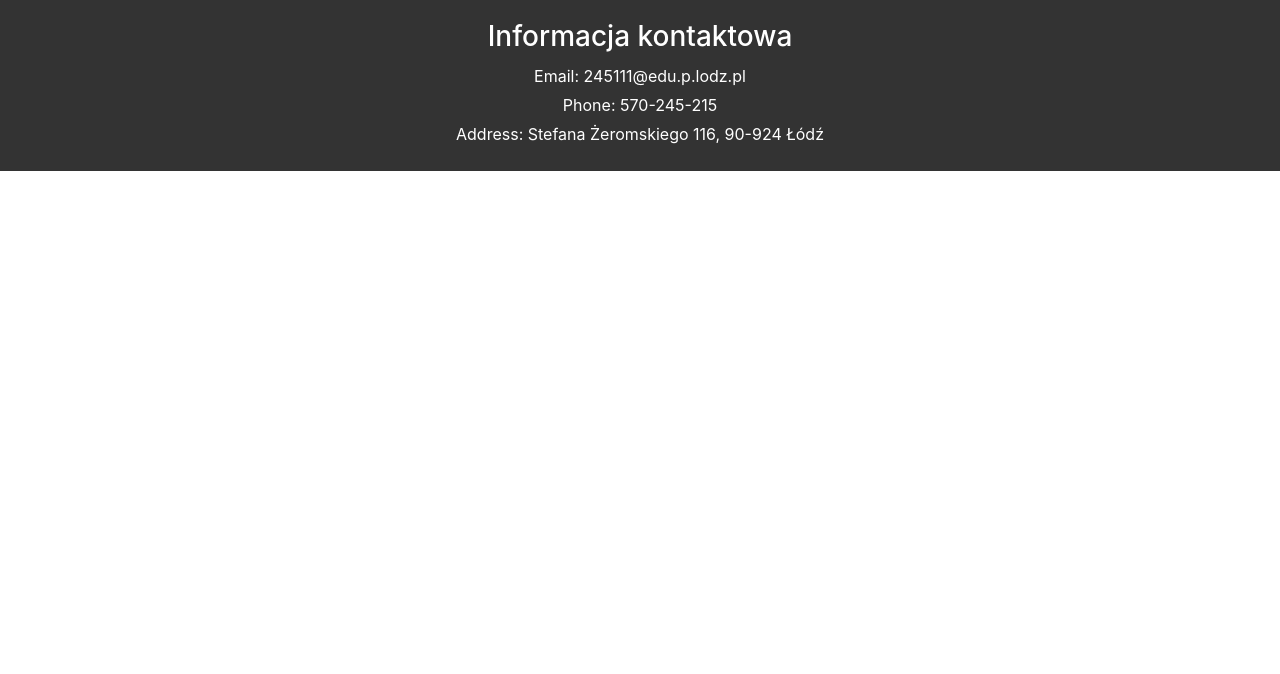
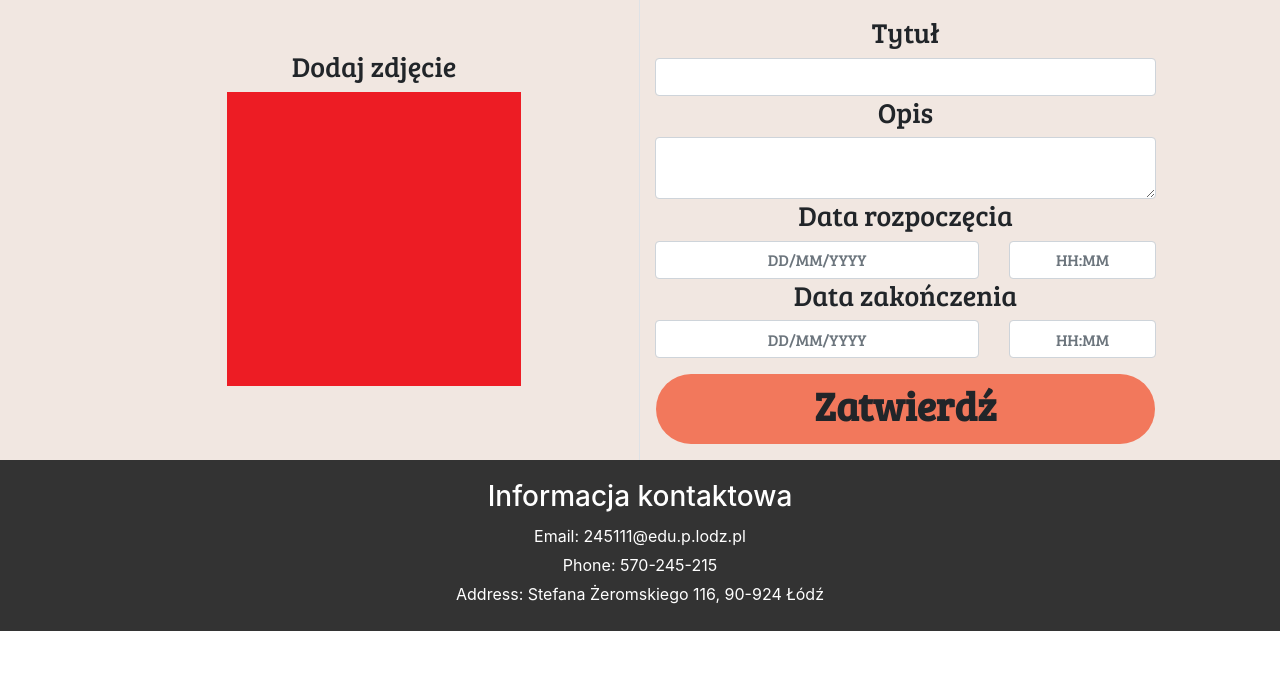
Before and after one commit to MarekKoprek/WCPL, a Django app: page /events/add in a window 1280 px wide. Shown: the part 126-800 px from the top of the page. Run offline with Django 5.2, Linux system fonts and the light colour scheme; some libraries are stand-ins or nearby versions.

Commit message:
Creating event add page

```diff
--- a/main/templates/main/events_add.html
+++ b/main/templates/main/events_add.html
@@ -1,4 +1,5 @@
 {% extends "main/base.html" %}
+{% load static %}
 
 {% block head %}
 <title>Add event</title>
@@ -9,5 +10,57 @@ active
 {% endblock events_activate %}
 
 {% block content %}
-
+<div class="container-fluid" style="background-color: #F1E7E1; font-family:Bree Serif">
+    <div class="container">
+        <form method="POST">
+            <div class="row mx-4">
+                <div class="col-md-6 border-right">
+                    <div class="d-flex justify-content-center align-items-center" style="height: 100%;">
+                        <div class="row justify-content-center align-items-center">
+                            <div class="col-md-12 text-center">
+                                <h3>Dodaj zdjęcie</h3>
+                            </div>
+                            <img class="rounded mb-4" src="{% static 'main/event_blank.png' %}" alt="event-icon" style="width: 100%;height: 100%;">
+                        </div>
+                    </div>
+                </div>
+                <div class="col-md-6">
+                    <div class="row text-center mt-3">
+                        <div class="col-md-12">
+                            <label class="labels h3">Tytuł</label>
+                            <input type="text" class="form-control text-center" name="title" placeholder="">
+                        </div>
+                        <div class="col-md-12">
+                            <label class="labels h3">Opis</label>
+                            <textarea type="text" class="form-control text-center" name="description" placeholder=""></textarea>
+                        </div>
+                        <div class="col-md-12">
+                            <h3>Data rozpoczęcia</h3>
+                        </div>
+                        <div class="col-md-8">
+                            <input type="text" class="form-control text-center" name="date_begin" placeholder="DD/MM/YYYY">
+                        </div>
+                        <div class="col-md-4">
+                            <input type="text" class="form-control text-center" name="hour_begin" placeholder="HH:MM">
+                        </div>
+                        <div class="col-md-12">
+                            <h3>Data zakończenia</h3>
+                        </div>
+                        <div class="col-md-8">
+                            <input type="text" class="form-control text-center" name="date_end" placeholder="DD/MM/YYYY">
+                        </div>
+                        <div class="col-md-4">
+                            <input type="text" class="form-control text-center" name="hour_end" placeholder="HH:MM">
+                        </div>
+                    </div>
+                    <div class="row py-3 px-3">
+                        <a class="col-md-12 text-center btn rounded-pill" type="submit" href="{% url 'events-search' %}" style="background-color: #F2785C">
+                            <h1 class="fw-bold">Zatwierdź</h1>
+                        </a>
+                    </div>
+                </div>
+            </div>
+        </form>
+    </div>
+</div>
 {% endblock content %}
--- a/main/templates/main/events_search.html
+++ b/main/templates/main/events_search.html
@@ -16,9 +16,9 @@ active
             <div class="container mb-2">
                 {% for event in events %}
                 <div class="row rounded border border-5 mb-2 bg-white">
-                    <div class="col-md-1 p-3">
-                        <div class="d-flex justify-content-center mt-2">
-                            <img class="rounded" src="{% static 'main/event_blank.png' %}" alt="event-icon" style="width: 40px;height: 40px;">
+                    <div class="col-md-1">
+                        <div class="d-flex justify-content-center" style="height: 100%;width: 100%;">
+                            <img class="rounded" src="{% static 'main/event_blank.png' %}" alt="event-icon" style="width: 100%;height: 100%;">
                         </div>
                     </div>
                     <div class="col-md-9 btn pt-2 text-start">
```
Also changed, not shown: db.sqlite3.
